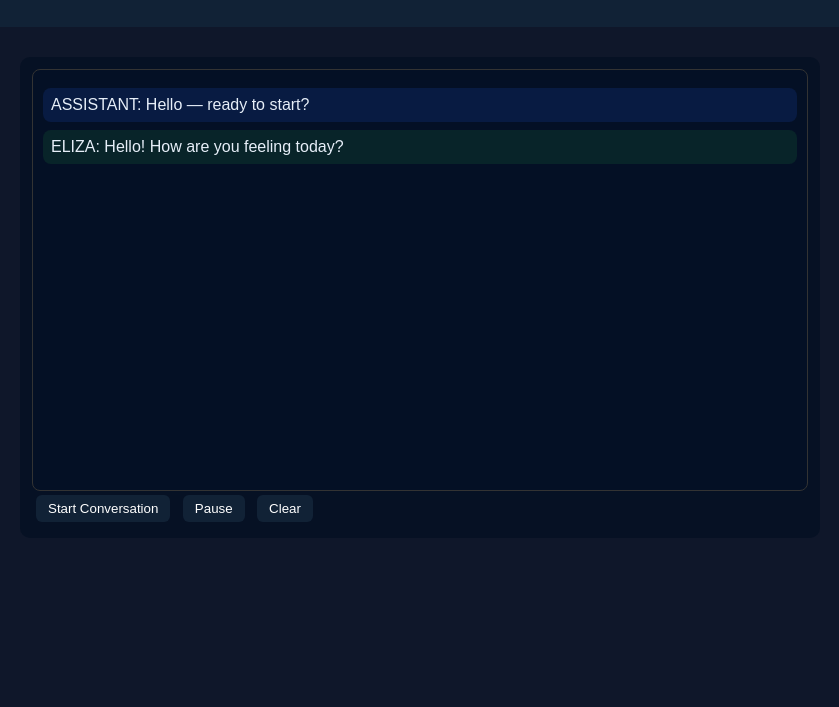
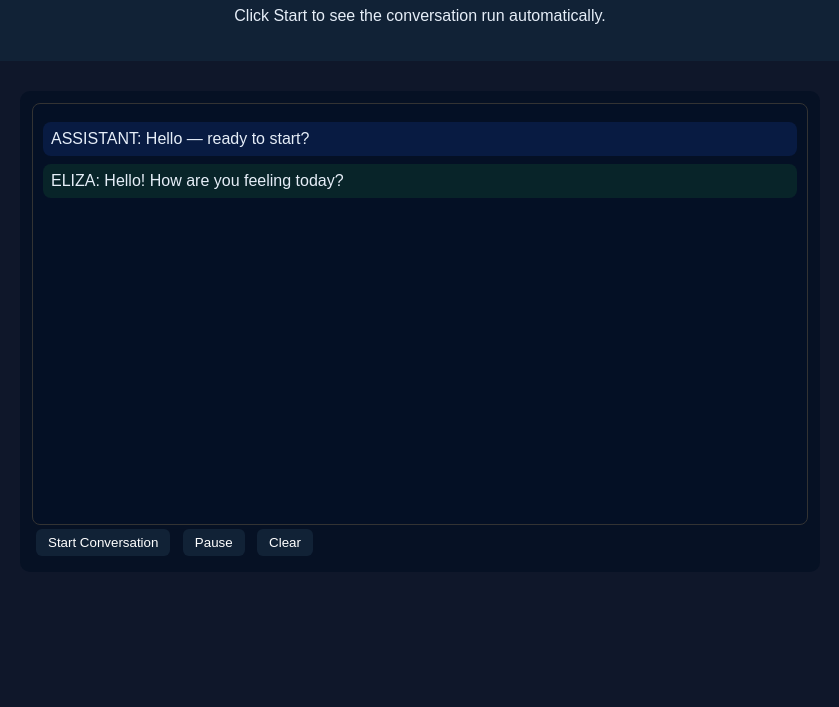
Before and after one commit to wertyopas/ElizaGPT, a plain HTML site: page index.html in a window 1280 px wide. Shown: the part 93-800 px from the top of the page, without its empty margins (220-1059 px from the left). Drawn offline with Linux system fonts and the light colour scheme.

Commit message:
Update index.html

```diff
--- a/index.html
+++ b/index.html
@@ -19,6 +19,7 @@
 <body>
 <header>
 <h1>Eliza ↔ Assistant Demo</h1>
+<p>Click Start to see the conversation run automatically.</p>
 </header>
 <div class="container">
 <div class="panel">
@@ -29,7 +30,7 @@
 </div>
 </div>
 <script>
-// Simple Eliza
+// Simple Eliza chatbot
 function eliza(input){
     input=input.toLowerCase();
     if(input.includes("hello")) return "Hello! How are you feeling today?";
@@ -84,6 +85,8 @@
 document.getElementById("startBtn").addEventListener("click",runLoop);
 document.getElementById("pauseBtn").addEventListener("click",()=>{running=false;});
 document.getElementById("clearBtn").addEventListener("click",()=>{convo=[];log.innerHTML="";});
+
+// Starter messages
 appendMsg("assistant","Hello — ready to start?");
 appendMsg("eliza","Hello! How are you feeling today?");
 </script>
```
